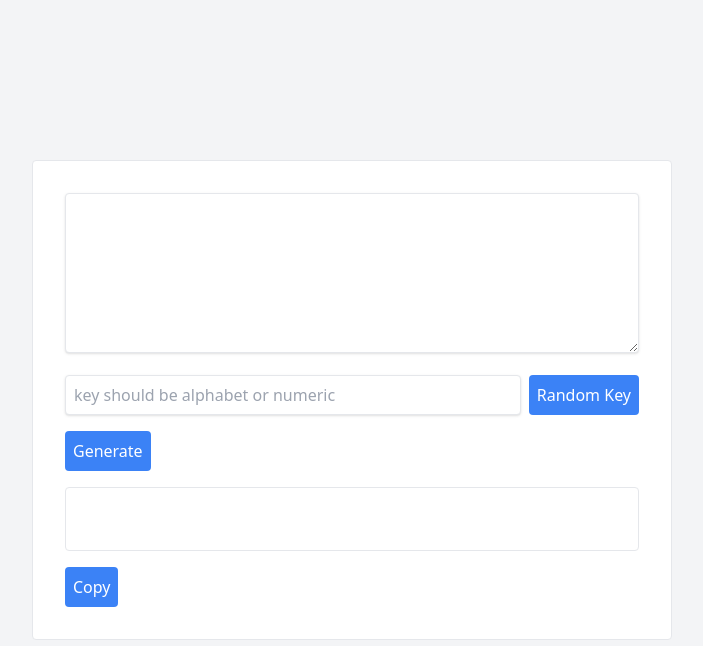
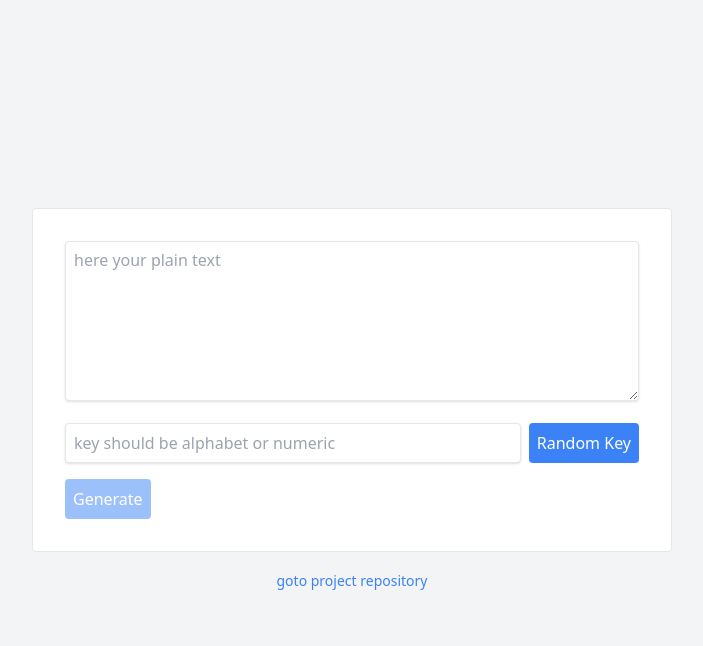
Before and after one commit to maxyou/HideText, a Next.js app: page / in a window 1280 px wide. Shown: the top 646 px of the page, without its empty margins (288-991 px from the left). Built offline with nearby package versions, Linux system fonts and the light colour scheme.

Commit message:
add github repo url

```diff
--- a/config.js
+++ b/config.js
@@ -1,5 +1,6 @@
 const sys = {
     host_domain: 'http://localhost:3000',
+    proj_repo: 'https://github.com/maxyou/HideText'
 }
 
 
--- a/pages/index.tsx
+++ b/pages/index.tsx
@@ -66,7 +66,7 @@ const Home: NextPage = () => {
         <link rel="icon" href="/favicon.ico" />
       </Head>
 
-      <div className='bg-gray-100 w-screen h-screen flex flex-row justify-center items-center'>
+      <div className='bg-gray-100 w-screen h-screen flex flex-col justify-center items-center'>
 
         {
           c ?
@@ -92,7 +92,7 @@ const Home: NextPage = () => {
             <div className='bg-white w-1/2 max-w-2xl 	min-w-[30rem] h-auto p-6 border rounded'>
               <div className='p-2'>
                 <textarea className="shadow appearance-none border rounded w-full min-h-[10rem] p-2 text-gray-700 leading-tight focus:outline-none focus:shadow-outline focus:border-blue-600"
-                  name="plainText" onChange={e => setPlainText(e.target.value)} value={plainText} />
+                  name="plainText" onChange={e => setPlainText(e.target.value)} value={plainText} placeholder="here your plain text" />
               </div>
               <div className='p-2 flex gap-2'>
                 <input className="shadow appearance-none border rounded w-full p-2 text-gray-700 leading-tight focus:outline-none focus:shadow-outline focus:border-blue-600"
@@ -102,10 +102,18 @@ const Home: NextPage = () => {
                   onClick={refreshKey}>Random Key</button>
               </div>
               <div className='p-2'>
+                {
+                  plainText && xorKey ?
                   <button className='bg-blue-500 hover:bg-blue-700 text-white p-2 rounded'
                   onClick={genetateCipherText}>Generate</button>
+                  :
+                  <button className="bg-blue-500 text-white p-2 rounded opacity-50 cursor-not-allowed">Generate</button>
+                }
+              </div>
 
-              </div>
+              {
+                finalLink ?
+                <div>
                   <div className='p-2'>
                     <p className='w-auto h-auto break-all p-2 border rounded min-h-[4rem] hover:decoration-inherit'>
                       <a href={`${finalLink}`} className='underline decoration-transparent hover:decoration-inherit'>{finalLink}</a>
@@ -116,11 +124,15 @@ const Home: NextPage = () => {
                       onClick={copyFinalLink}>{copyButtonText}</button>
                   </div>
                 </div>
+                :null
               }
 
+            </div>
+        }
 
-
-
+        <div className='pt-4'>
+          <a href={`${sys.proj_repo}`} className='text-sm text-blue-500 underline decoration-transparent hover:decoration-inherit'>goto project repository</a>
+        </div>
 
       </div>
     </>
```
Lines whose indentation alone changed are shown as unchanged.
